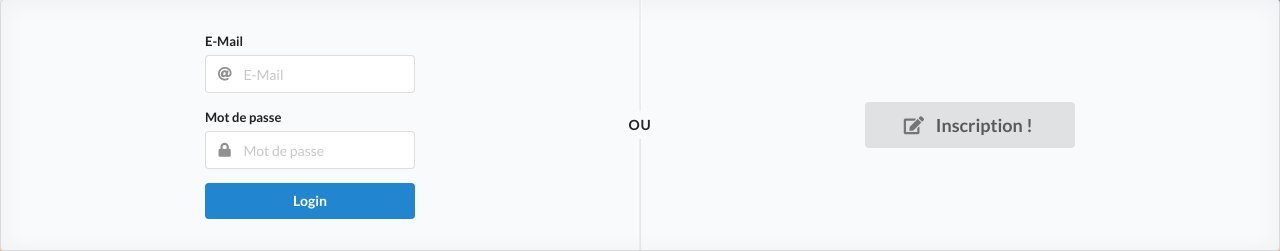
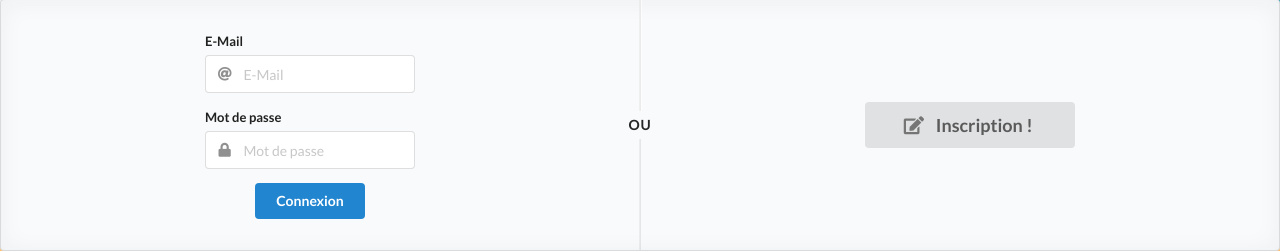
Before and after one commit to Sourciluss667/easybusiness, a PHP site: page /views/register.php in a window 1280 px wide. Shown: the part 549-800 px from the top of the page. Run offline with PHP 8.4, Linux system fonts and the light colour scheme.

Commit message:
Petites corrections

```diff
--- a/dev/controllers/backend.php
+++ b/dev/controllers/backend.php
@@ -1,6 +1,6 @@
 <?php
 session_start();
-require('models/backend.php');
+require('../models/backend.php');
 ini_set('display_errors', 1);
 
 try{
--- a/dev/views/register.php
+++ b/dev/views/register.php
@@ -36,7 +36,8 @@
             <i class="lock icon"></i>
           </div>
         </div>
-        <div class="ui blue submit button">Login</div>
+        <input type="hidden" name="typeForm" value="connexion">
+        <input type="submit" class="ui blue submit button" value="Connexion">
         </form>
     </div>
     <div class="middle aligned column">
@@ -104,8 +105,8 @@
             <i class="lock icon"></i>
           </div>
         </div>
-
-        <div class="ui blue submit button">Login</div>
+        <input type="hidden" name="typeForm" value="inscription">
+        <input type="submit" class="ui blue submit button" value="Inscription">
         </form>
     </div>
     <div class="middle aligned column">
```
